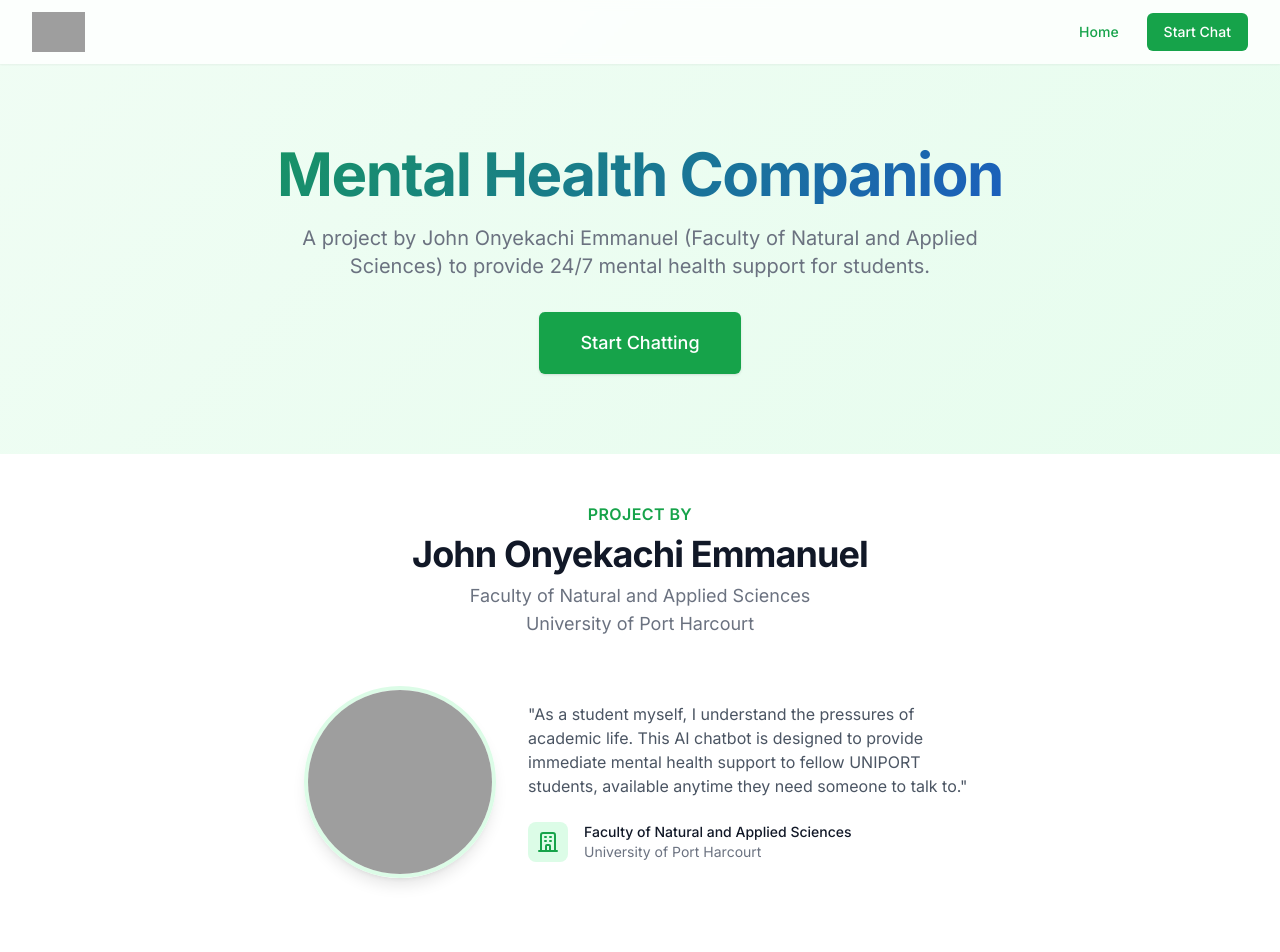
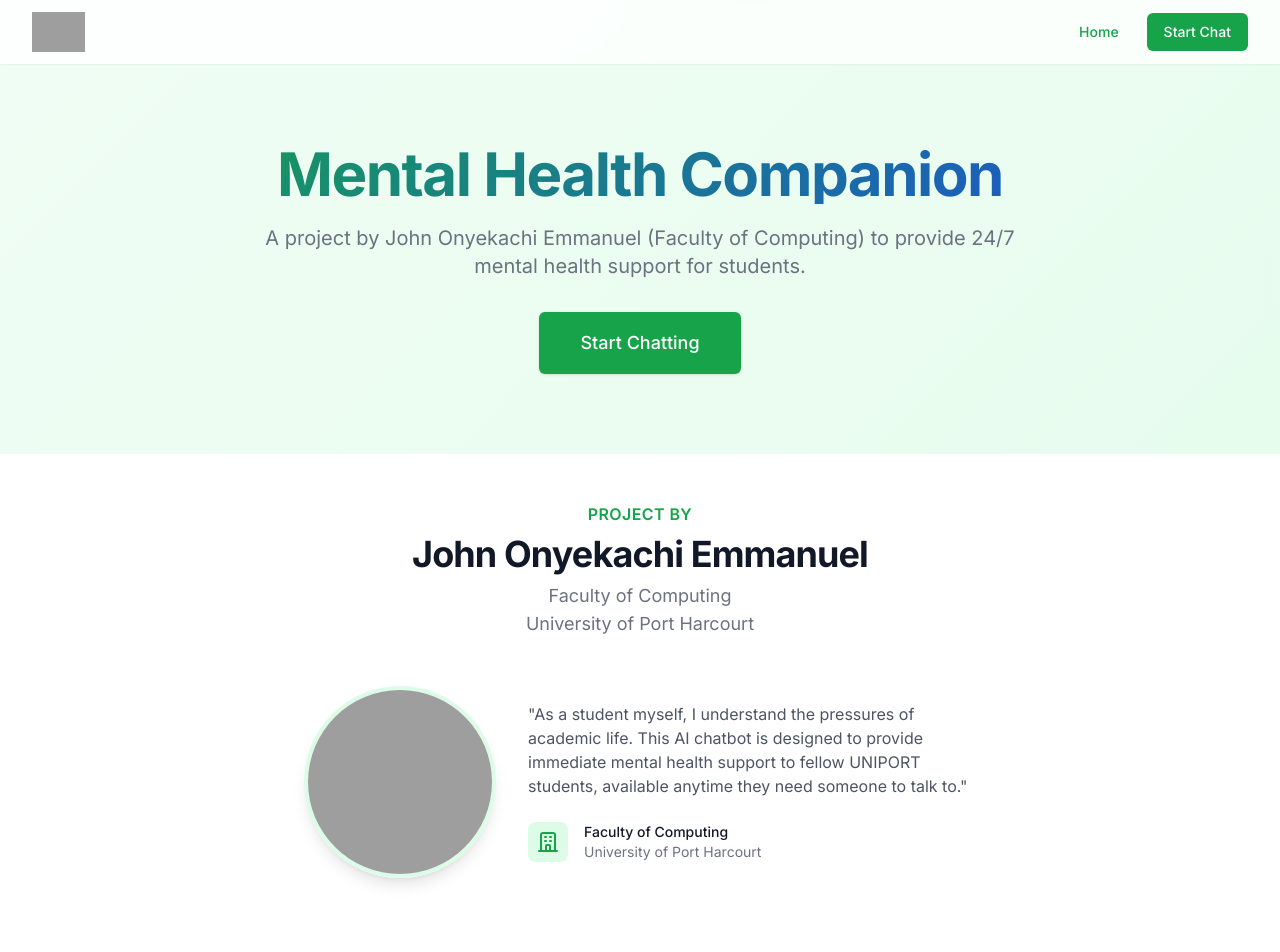
Before and after one commit to winnerdebest/mentalhealthchatbot, a plain HTML site: page static/landing.html in a window 1280 px wide. Shown: the top 952 px of the page. Drawn offline with nearby package versions, Linux system fonts and the light colour scheme; grey boxes are pictures that could not be loaded.

Commit message:
Omo i don sufffer

```diff
--- a/static/landing.html
+++ b/static/landing.html
@@ -93,7 +93,7 @@
                     <span class="block gradient-text">Mental Health Companion</span>
                 </h1>
                 <p class="mt-3 max-w-md mx-auto text-base text-gray-500 sm:text-lg md:mt-5 md:text-xl md:max-w-3xl">
-                    A project by John Onyekachi Emmanuel (Faculty of Natural and Applied Sciences) to provide 24/7 mental health support for students.
+                    A project by John Onyekachi Emmanuel (Faculty of Computing) to provide 24/7 mental health support for students.
                 </p>
                 <div class="mt-5 max-w-md mx-auto sm:flex sm:justify-center md:mt-8">
                     <div class="rounded-md shadow">
@@ -115,7 +115,7 @@
                     John Onyekachi Emmanuel
                 </p>
                 <p class="mt-2 text-lg text-gray-500">
-                    Faculty of Natural and Applied Sciences<br>
+                    Faculty of Computing<br>
                     University of Port Harcourt
                 </p>
             </div>
@@ -123,7 +123,7 @@
             <div class="flex flex-col md:flex-row items-center justify-center gap-8 mt-12">
                 <div class="w-48 h-48 rounded-full overflow-hidden border-4 border-primary-100 shadow-lg" data-aos="fade-right">
                     <!-- Placeholder for student image - replace with actual image -->
-                    <img src="https://res.cloudinary.com/dvlfnmxxw/image/upload/v1754503851/WhatsApp_Image_2025-08-06_at_17.54.38_821de7ef_l4wcuv.jpg\" alt="John Onyekachi Emmanuel" class="w-full h-full object-cover">
+                    <img src="https://res.cloudinary.com/dvlfnmxxw/image/upload/v1754503851/WhatsApp_Image_2025-08-06_at_17.54.38_821de7ef_l4wcuv.jpg" alt="John Onyekachi Emmanuel" class="w-full h-full object-cover">
                 </div>
                 <div class="max-w-md text-center md:text-left" data-aos="fade-left">
                     <p class="text-gray-600">
@@ -136,7 +136,7 @@
                             </svg>
                         </div>
                         <div>
-                            <p class="text-sm font-medium text-gray-900">Faculty of Natural and Applied Sciences</p>
+                            <p class="text-sm font-medium text-gray-900">Faculty of Computing</p>
                             <p class="text-sm text-gray-500">University of Port Harcourt</p>
                         </div>
                     </div>
```
